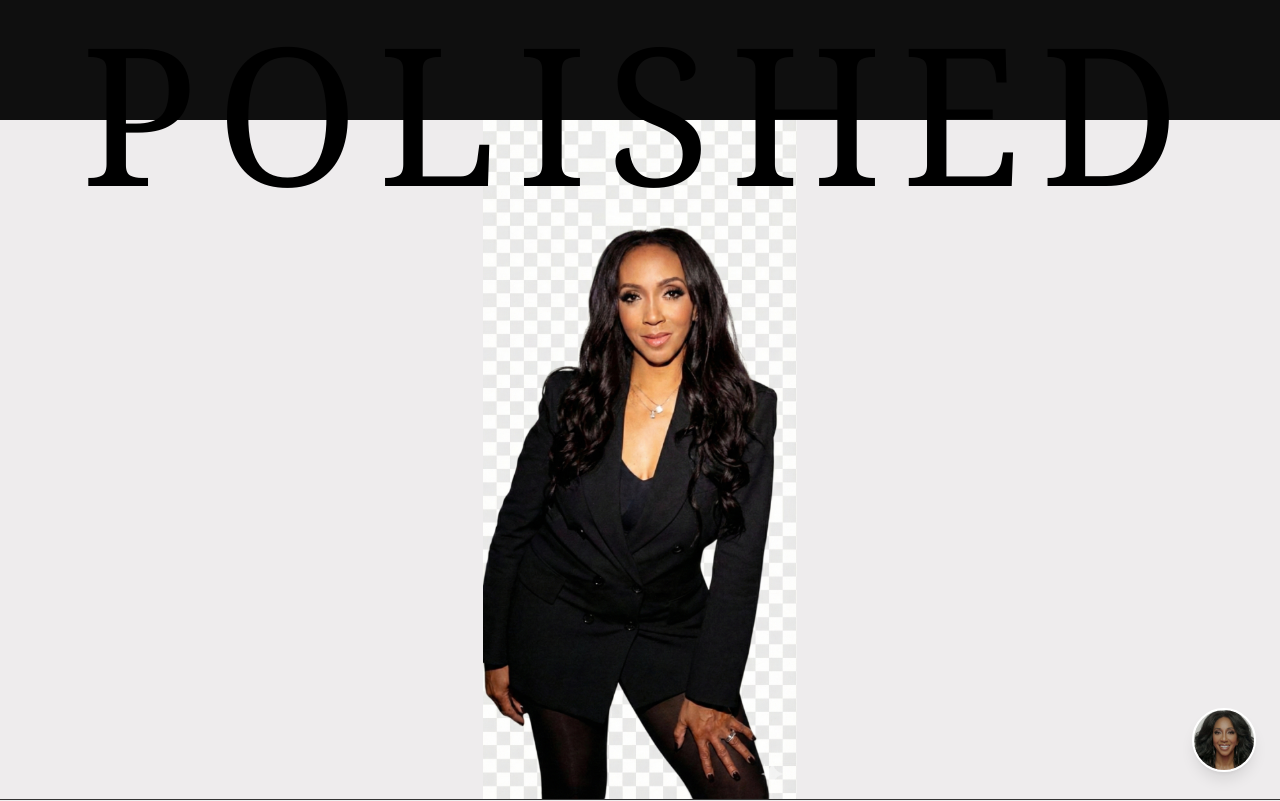
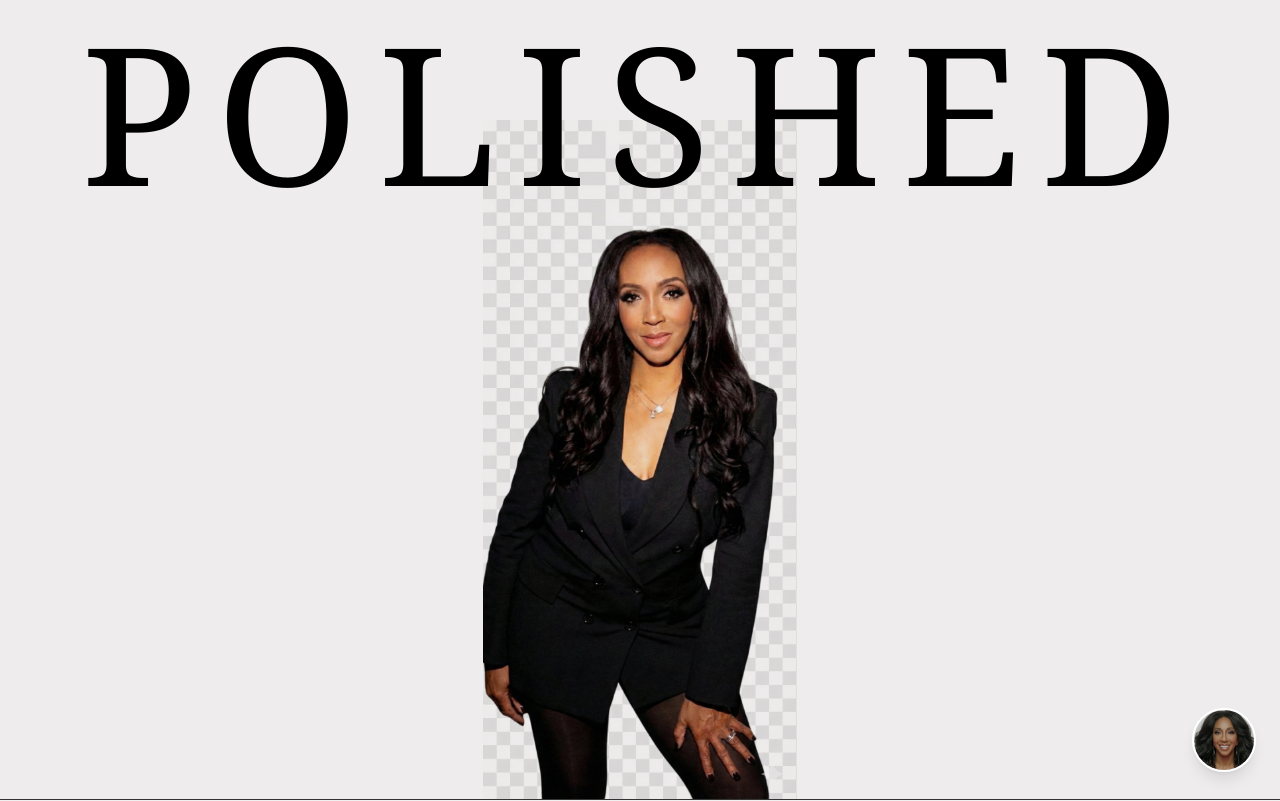
Before and after one commit to civicconnects/polished, a React (Vite) app: page / in a window 1280 px wide. Shown: the top 801 px of the page. Built offline with nearby package versions, Linux system fonts and the light colour scheme; a web font is replaced by a local one.

Commit message:
Fix: Removed Black Bar (Bg on Section) & Blended Checkerboard

```diff
--- a/src/components/RedesignHero.jsx
+++ b/src/components/RedesignHero.jsx
@@ -2,9 +2,9 @@ import { motion } from 'framer-motion';
 
 const RedesignHero = () => {
     return (
-        <section className="h-screen flex flex-col justify-start items-center text-center border-b border-grid-line relative overflow-hidden">
+        <section className="h-screen flex flex-col justify-start items-center text-center border-b border-grid-line relative overflow-hidden bg-[#eeeced]">
             <div className="absolute inset-x-0 bottom-0 top-[15%] z-0 bg-[#eeeced]">
-                <img src="/images/header-bg-transparent.png" alt="Background" className="w-full h-full object-contain object-bottom opacity-100" />
+                <img src="/images/header-bg-transparent.png" alt="Background" className="w-full h-full object-contain object-bottom opacity-100 mix-blend-multiply" />
                 <div className="absolute inset-0 bg-transparent" />
             </div>
             <motion.h1
```
